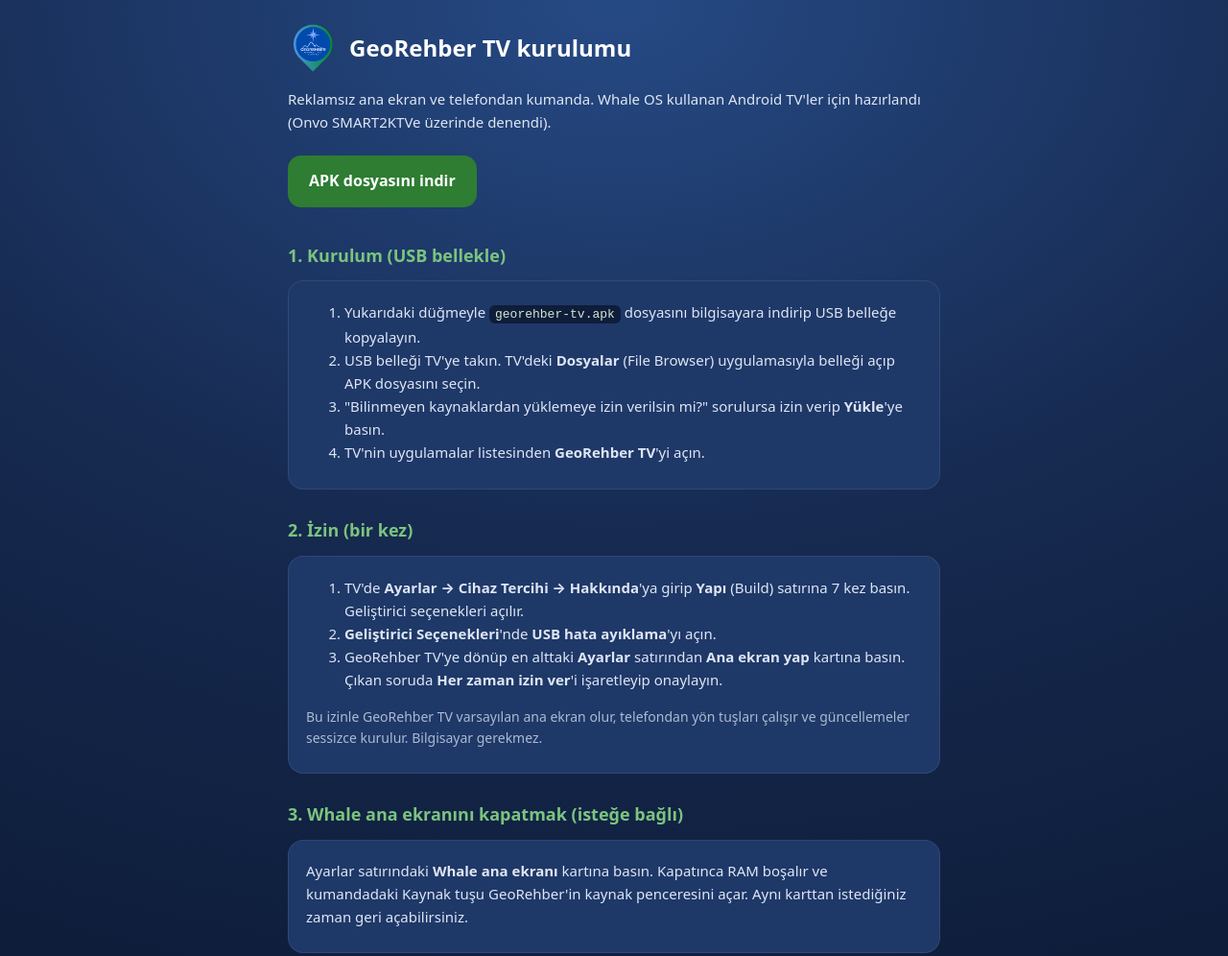
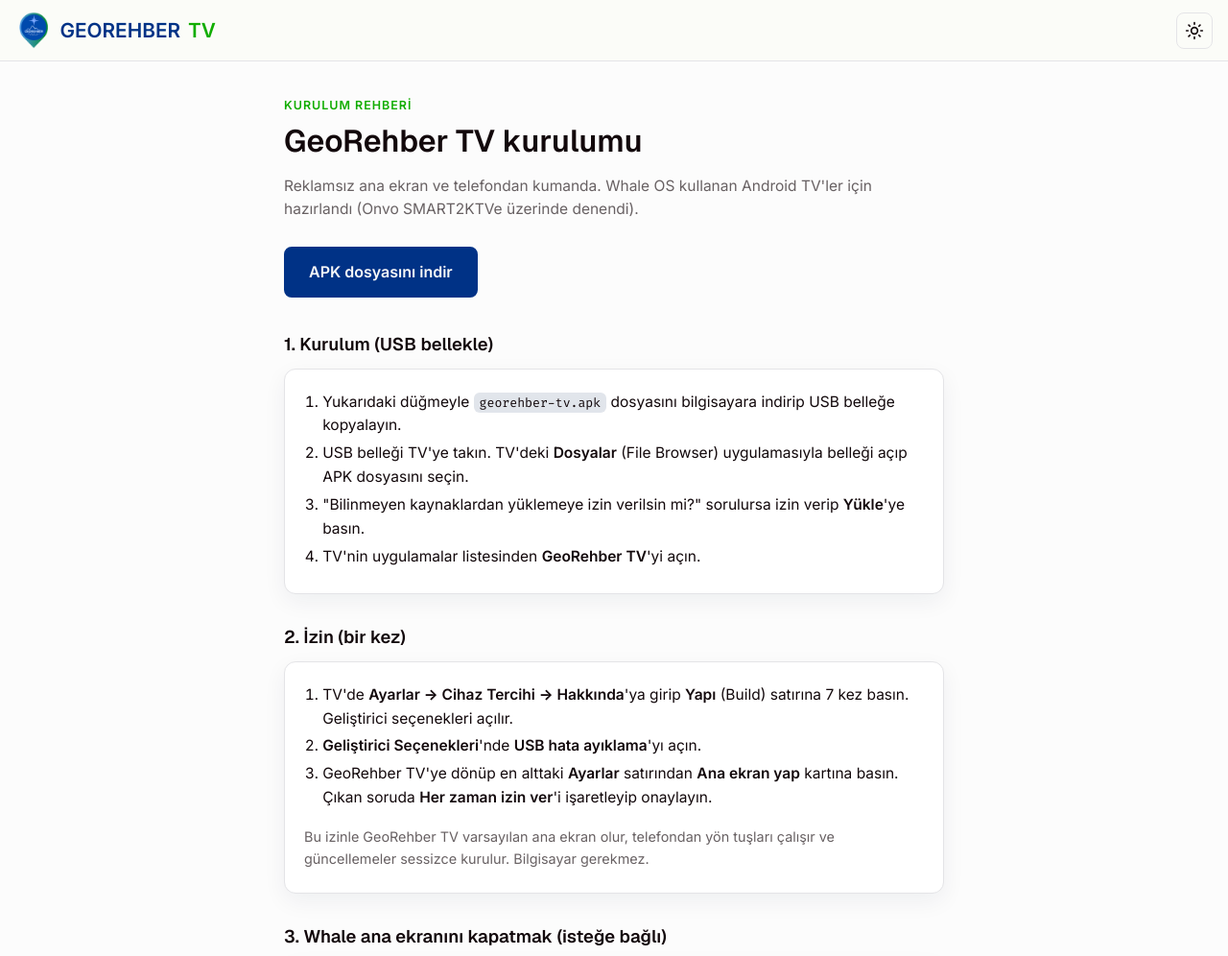
Before and after one commit to georehber/georehbertv, a plain HTML site: page kurulum.html in a window 1280 px wide. Shown: the top 996 px of the page at 96% size. Drawn offline with nearby package versions, Linux system fonts and the light colour scheme.

Commit message:
Güncelleme

```diff
--- a/kurulum.html
+++ b/kurulum.html
@@ -3,38 +3,42 @@
 <head>
 <meta charset="utf-8">
 <meta name="viewport" content="width=device-width,initial-scale=1">
-<meta name="theme-color" content="#16294F">
+<meta name="theme-color" content="#FCFCFC">
 <meta name="robots" content="noindex, nofollow, noarchive">
 <meta name="googlebot" content="noindex, nofollow">
 <link rel="icon" href="logo.png">
 <title>GeoRehber TV Kurulum</title>
+<link rel="preconnect" href="https://fonts.googleapis.com">
+<link rel="preconnect" href="https://fonts.gstatic.com" crossorigin>
+<link href="https://fonts.googleapis.com/css2?family=Geist:wght@600&family=Inter:wght@400;600&family=Fira+Code:wght@400&display=swap" rel="stylesheet">
+<link rel="stylesheet" href="tema.css">
 <style>
-  :root { --n:#16294F; --n2:#1E3868; --g:#2E7D32; --l:#7BC47F; --s:#AEBACF; }
-  * { box-sizing: border-box; }
-  body {
-    margin: 0; padding: 24px 16px 48px; color: #fff; line-height: 1.6;
-    font-family: system-ui, -apple-system, "Segoe UI", sans-serif;
-    background: radial-gradient(120% 60% at 50% 0%, #264a85 0%, var(--n) 55%, #0e1d3a 100%);
-    background-color: var(--n);
-  }
-  main { max-width: 680px; margin: 0 auto; }
-  header { display: flex; align-items: center; gap: 12px; margin-bottom: 8px; }
-  header img { width: 52px; height: 52px; }
-  h1 { font-size: 24px; margin: 0; }
-  h2 { font-size: 18px; margin: 28px 0 8px; color: var(--l); }
-  p, li { color: #dfe6f3; font-size: 15px; }
-  .not { color: var(--s); font-size: 14px; }
-  .kart { background: var(--n2); border-radius: 16px; padding: 4px 18px 10px; margin: 12px 0; border: 1px solid rgba(255,255,255,.08); }
-  a.btn { display: inline-block; padding: 14px 22px; border-radius: 14px; background: var(--g); color: #fff; font-weight: 600; text-decoration: none; margin: 8px 0; }
-  code { background: #0e1d3a; padding: 2px 6px; border-radius: 6px; font-size: 13px; color: #cfe8d0; word-break: break-all; }
-  pre { background: #0e1d3a; padding: 12px; border-radius: 12px; overflow-x: auto; font-size: 13px; color: #cfe8d0; }
+  main { max-width: 720px; margin: 0 auto; padding: 32px 16px 56px; }
+  h1 { font-size: 2rem; line-height: 1.2; margin: 6px 0 10px; }
+  h2 { font-size: 1.15rem; margin: 30px 0 10px; }
+  p, li { font-size: 0.97rem; }
+  li { margin: 4px 0; }
+  .not { color: var(--muted-foreground); font-size: 0.9rem; }
+  .kart { border: 1px solid var(--border); border-radius: var(--radius); background: var(--card);
+    padding: 6px 20px 10px; margin: 10px 0; box-shadow: var(--shadow-sm); }
+  .kart ol { padding-left: 1.2rem; }
+  .btn { margin: 10px 0 4px; }
 </style>
 </head>
 <body>
+<nav class="navbar">
+  <a class="navbar-brand" href="https://georehber.com/"><img src="logo.png" alt="">GEOREHBER <span>TV</span></a>
+  <button id="themeToggle" class="theme-toggle" type="button" aria-label="Temayı değiştir">
+    <svg class="gunes" viewBox="0 0 24 24"><circle cx="12" cy="12" r="4"/><path d="M12 2v2M12 20v2M4.9 4.9l1.4 1.4M17.7 17.7l1.4 1.4M2 12h2M20 12h2M4.9 19.1l1.4-1.4M17.7 6.3l1.4-1.4"/></svg>
+    <svg class="ay" viewBox="0 0 24 24"><path d="M21 12.8A9 9 0 1 1 11.2 3a7 7 0 0 0 9.8 9.8z"/></svg>
+  </button>
+</nav>
+<script src="tema.js"></script>
 <main>
-  <header><img src="logo.png" alt=""><h1>GeoRehber TV kurulumu</h1></header>
-  <p>Reklamsız ana ekran ve telefondan kumanda. Whale OS kullanan Android TV'ler için hazırlandı (Onvo SMART2KTVe üzerinde denendi).</p>
-  <a class="btn" href="georehber-tv.apk" download>APK dosyasını indir</a>
+  <span class="label">Kurulum rehberi</span>
+  <h1>GeoRehber TV kurulumu</h1>
+  <p class="muted">Reklamsız ana ekran ve telefondan kumanda. Whale OS kullanan Android TV'ler için hazırlandı (Onvo SMART2KTVe üzerinde denendi).</p>
+  <a class="btn btn-primary" href="georehber-tv.apk" download>APK dosyasını indir</a>
 
   <h2>1. Kurulum (USB bellekle)</h2>
   <div class="kart"><ol>
--- /dev/null
+++ b/tema.css
@@ -0,0 +1,78 @@
+/* georehber.com ile ayni renk degiskenleri (css/style.css) ve ayni koyu tema sinifi (body.dark). */
+:root {
+  --primary: oklch(0.35 0.15 260); --primary-foreground: oklch(0.98 0 0);
+  --accent: oklch(0.65 0.22 142);
+  --secondary: oklch(0.92 0.01 260);
+  --muted-foreground: oklch(0.5 0.01 0);
+  --background: oklch(0.99 0 0); --foreground: oklch(0.15 0.02 0);
+  --card: oklch(1 0 0); --border: oklch(0.92 0.004 286.32);
+  --radius: 12px;
+  --shadow-sm: 0 8px 24px rgba(20, 35, 70, 0.06);
+  --shadow-md: 0 18px 48px rgba(20, 35, 70, 0.1);
+}
+body.dark {
+  --primary: oklch(0.45 0.12 260);
+  --secondary: oklch(0.18 0.01 260);
+  --muted-foreground: oklch(0.7 0.005 0);
+  --background: oklch(0.08 0.01 0); --foreground: oklch(0.95 0.005 0);
+  --card: oklch(0.12 0.01 0); --border: oklch(1 0 0 / 10%);
+}
+/* Koyu temada kartlar ve ikincil dugmeler marka yesilinden yari saydam cerceve alir. */
+body.dark .card, body.dark .kart, body.dark input, body.dark .theme-toggle, body.dark .btn-secondary {
+  border-color: color-mix(in srgb, oklch(0.65 0.22 142) 45%, transparent);
+}
+* { box-sizing: border-box; }
+html, body { margin: 0; }
+body {
+  font-family: 'Inter', -apple-system, BlinkMacSystemFont, 'Segoe UI', sans-serif;
+  background: var(--background); color: var(--foreground); line-height: 1.6; min-height: 100vh;
+  transition: background-color 0.3s ease, color 0.3s ease;
+}
+h1, h2, h3 { font-family: 'Geist', -apple-system, BlinkMacSystemFont, 'Segoe UI', sans-serif; font-weight: 600; }
+a { color: inherit; }
+:focus-visible { outline: 3px solid color-mix(in srgb, var(--accent) 70%, white); outline-offset: 3px; }
+
+.navbar {
+  position: sticky; top: 0; z-index: 5; display: flex; align-items: center; justify-content: space-between;
+  height: 4rem; padding: 0 1rem; background: rgba(251, 252, 248, 0.94); backdrop-filter: blur(14px);
+  -webkit-backdrop-filter: blur(14px); border-bottom: 1px solid var(--border);
+}
+body.dark .navbar { background: rgba(15, 21, 17, 0.94); }
+.navbar-brand { display: flex; align-items: center; gap: 0.5rem; font-size: 1.3rem; font-weight: 900; color: var(--primary); text-decoration: none; }
+body.dark .navbar-brand { color: var(--foreground); }
+.navbar-brand img { height: 2.4rem; width: auto; }
+.navbar-brand span { color: var(--accent); }
+.theme-toggle {
+  padding: 0.5rem; border-radius: 0.5rem; border: 1.5px solid var(--border); background: none;
+  color: var(--foreground); cursor: pointer; display: flex;
+}
+.theme-toggle svg { width: 20px; height: 20px; fill: none; stroke: currentColor; stroke-width: 2; stroke-linecap: round; stroke-linejoin: round; }
+.theme-toggle .ay { display: none; }
+body.dark .theme-toggle .gunes { display: none; }
+body.dark .theme-toggle .ay { display: block; }
+
+.btn {
+  display: inline-flex; align-items: center; justify-content: center; gap: 0.5rem; padding: 0.75rem 1.5rem;
+  border-radius: 8px; font-weight: 600; font-size: 1rem; text-decoration: none; cursor: pointer;
+  transition: all 0.3s ease; font-family: inherit;
+}
+.btn-primary { background: var(--primary); color: var(--primary-foreground); border: 2px solid var(--primary); }
+.btn-primary:hover { background: oklch(0.4 0.15 260); border-color: oklch(0.4 0.15 260); transform: translateY(-2px); box-shadow: 0 10px 24px rgba(0,0,0,.18); }
+body.dark .btn-primary:hover { background: oklch(0.5 0.12 260); border-color: oklch(0.5 0.12 260); }
+.btn-secondary { background: transparent; color: var(--primary); border: 2px solid var(--primary); }
+body.dark .btn-secondary { color: var(--foreground); }
+.btn-secondary:hover { background: var(--accent); color: #fff; border-color: var(--accent); }
+
+.card {
+  border: 1px solid var(--border); border-radius: var(--radius); background: var(--card);
+  padding: 1.2rem 1.35rem; box-shadow: var(--shadow-sm);
+}
+.label { color: var(--accent); font-size: 0.78rem; font-weight: 850; letter-spacing: 0.08em; text-transform: uppercase; }
+.muted { color: var(--muted-foreground); }
+code, pre { font-family: 'Fira Code', ui-monospace, monospace; }
+code { background: var(--secondary); padding: 2px 6px; border-radius: 6px; font-size: 0.85em; word-break: break-all; }
+pre { background: var(--secondary); padding: 12px; border-radius: 10px; overflow-x: auto; font-size: 13px; }
+input {
+  width: 100%; padding: 0.75rem; border-radius: 8px; border: 1.5px solid var(--border); background: var(--card);
+  color: var(--foreground); font: 16px 'Inter', system-ui, sans-serif; text-align: center;
+}
--- /dev/null
+++ b/tema.js
@@ -0,0 +1,18 @@
+// georehber.com ile ayni tema kaydi ('theme' = 'light' | 'dark'); sitede secilen tema burada da gecerli.
+(function () {
+  var b = document.body;
+  function uygula(t) {
+    b.classList.toggle('dark', t === 'dark');
+    var m = document.querySelector('meta[name=theme-color]');
+    if (m) m.content = t === 'dark' ? '#030102' : '#FCFCFC';
+  }
+  var kayitli = 'light';
+  try { kayitli = localStorage.getItem('theme') || 'light'; } catch (e) {}
+  uygula(kayitli);
+  var d = document.getElementById('themeToggle');
+  if (d) d.addEventListener('click', function () {
+    var yeni = b.classList.contains('dark') ? 'light' : 'dark';
+    try { localStorage.setItem('theme', yeni); } catch (e) {}
+    uygula(yeni);
+  });
+})();
```
Also changed, not shown: index.html (+31 -29 lines).
